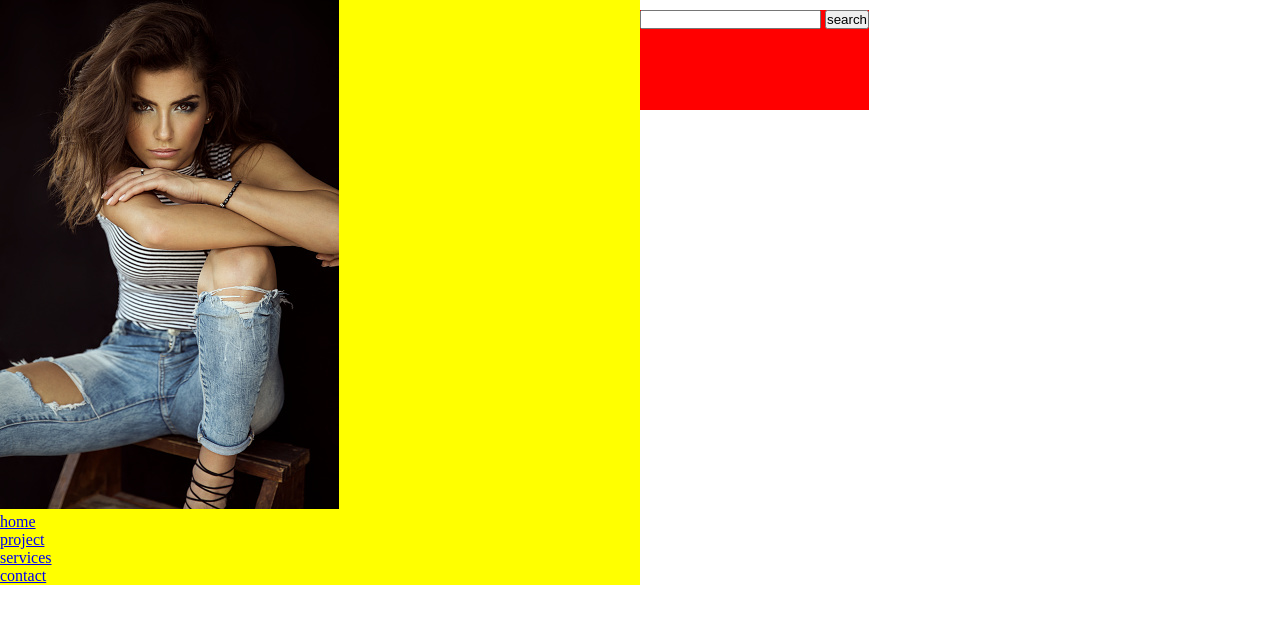
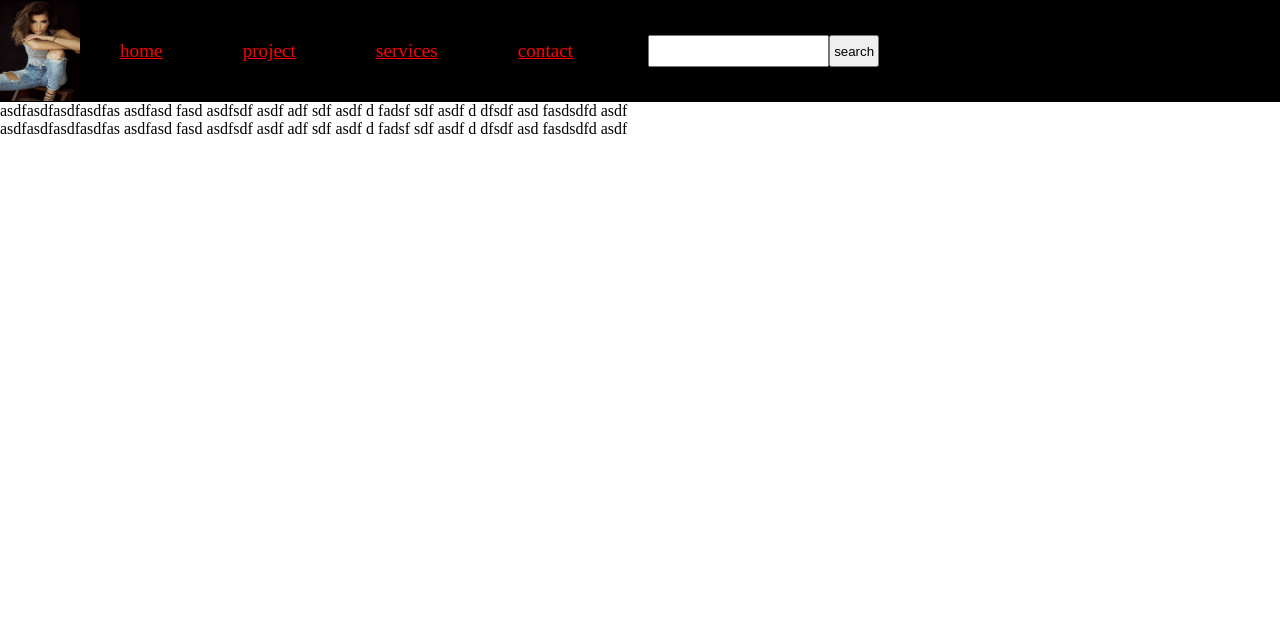
Before and after one commit to seetheart/InstaPortFolio, a PHP site: page / in a window 1280 px wide. Shown: the top 624 px of the page. Run offline with PHP 8.4, Linux system fonts and the light colour scheme.

Commit message:
section below navigation added

```diff
--- a/css/style.css
+++ b/css/style.css
@@ -7,25 +7,67 @@
 {
  display:flex;
 
+
 }
 .nav-list
 {
   width:50%;
-  background-color: yellow;
-}
-
-.nav-list li a{
+  background-color:black;
+  display: flex;
 
 
 }
 
-.av-list li{
+.nav-list li{
+  background-color:black;
+
+  list-style: none;
+  padding:10px;
+  align-content: center;
+  text-decoration-color: aliceblue;
+  display:flex;
+
+}
+.nav-list li a
+{
+  color:red;
+  padding:30px;
+  font-size: larger;
+
 
 }
 
+
 .rightnav
 {
-    background-color: red;
-    height:100px;
-    margin-top: 10px;
+
+    width: 50%;
+    text-align: right;
+    display:flex;
+    background-color: black;
+    justify-content: left;
+    padding:35px;
 }
+
+.logo
+{
+  width:80px;
+  display:flex;
+  justify-content:center;
+  align-items:center;
+
+
+}
+.logo img{
+  width:100px;
+  height:100px;
+
+  border: 5px white;
+  border-radius: 5px;
+
+
+}
+ .btn
+ {
+   width: 50px;
+ }
--- a/index.html
+++ b/index.html
@@ -14,10 +14,12 @@
  <nav class="navbar">
     <ul class="nav-list">
       <div class="logo"><img src="images/insta.jpg" alt="logo"></div>
+
       <li class="list"><a href="#home">home</a></li>
       <li class="list"><a href="#project">project</a></li>
       <li class="list"><a href="#services">services</a></li>
       <li class="list"><a href="#contac">contact</a></li>
+
 
     </ul>
     <div class="rightnav">
@@ -26,6 +28,26 @@
       <button class="btn btn-sm">search</button>
     </div>
   </nav>
+  <section class="background firstSection"></section>
+  <div class="box-main">
+   <div class="firstHalf">
+     <p class="text-big">
+       asdfasdfasdfasdfas asdfasd fasd asdfsdf asdf adf sdf asdf d fadsf
+       sdf asdf d dfsdf
+        asd fasdsdfd
+         asdf
+     </p>
+     <p class="text-small">
+      asdfasdfasdfasdfas asdfasd fasd asdfsdf asdf adf sdf asdf d fadsf
+      sdf asdf d dfsdf
+       asd fasdsdfd
+        asdf
+    </p>
+    <div class="secondHalf"></div>
+     </div>
+  </div>
+
+  </section>
 
 
 
```
